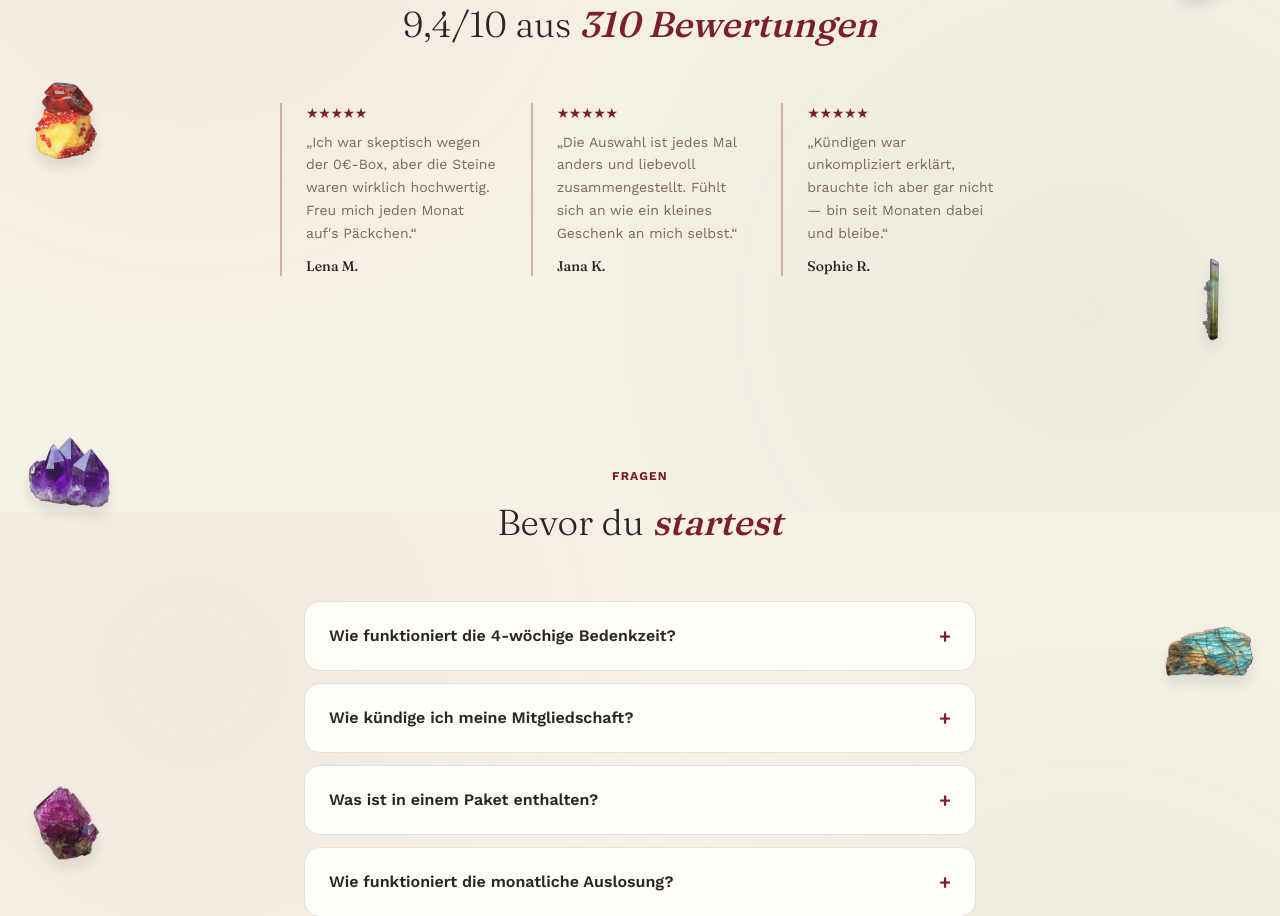
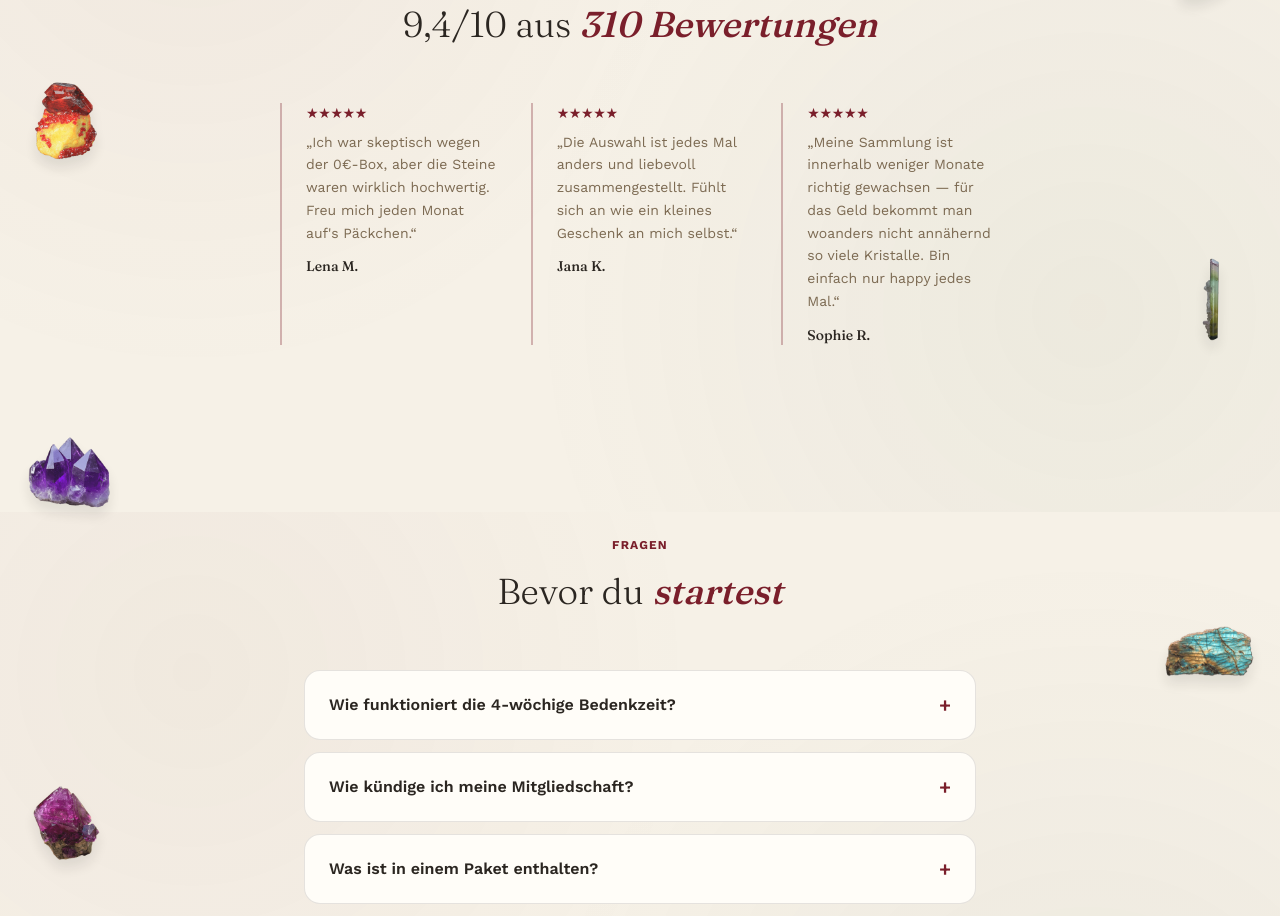
Before and after one commit to pajosch212/monats-kristalle, a Next.js app: page /abo in a window 1280 px wide. Shown: the part 3488-4404 px from the top of the page. Built offline with nearby package versions, Linux system fonts and the light colour scheme.

Commit message:
Swap third testimonial to highlight collection growth and value

```diff
--- a/components/abo/Testimonials.tsx
+++ b/components/abo/Testimonials.tsx
@@ -10,7 +10,7 @@ const testimonials = [
   },
   {
     name: "Sophie R.",
-    text: "Kündigen war unkompliziert erklärt, brauchte ich aber gar nicht — bin seit Monaten dabei und bleibe.",
+    text: "Meine Sammlung ist innerhalb weniger Monate richtig gewachsen — für das Geld bekommt man woanders nicht annähernd so viele Kristalle. Bin einfach nur happy jedes Mal.",
   },
 ];
 
```
